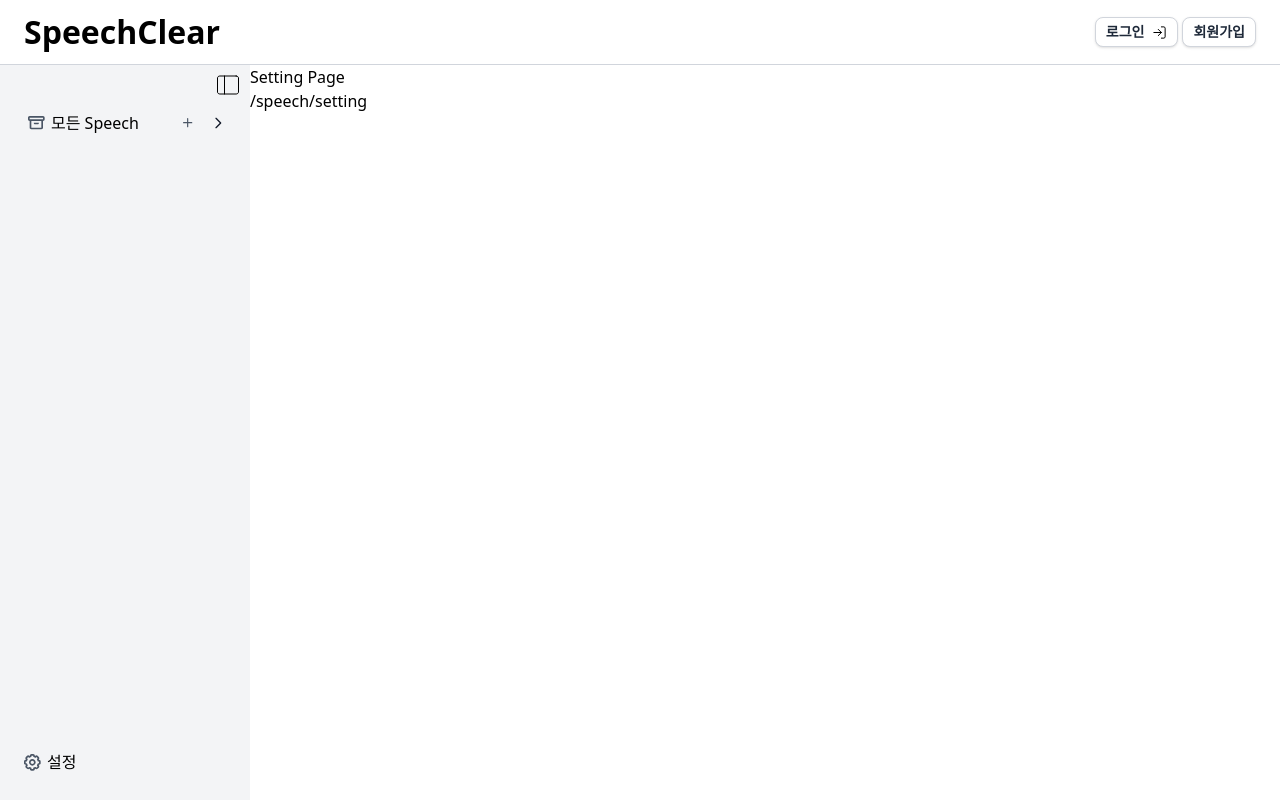
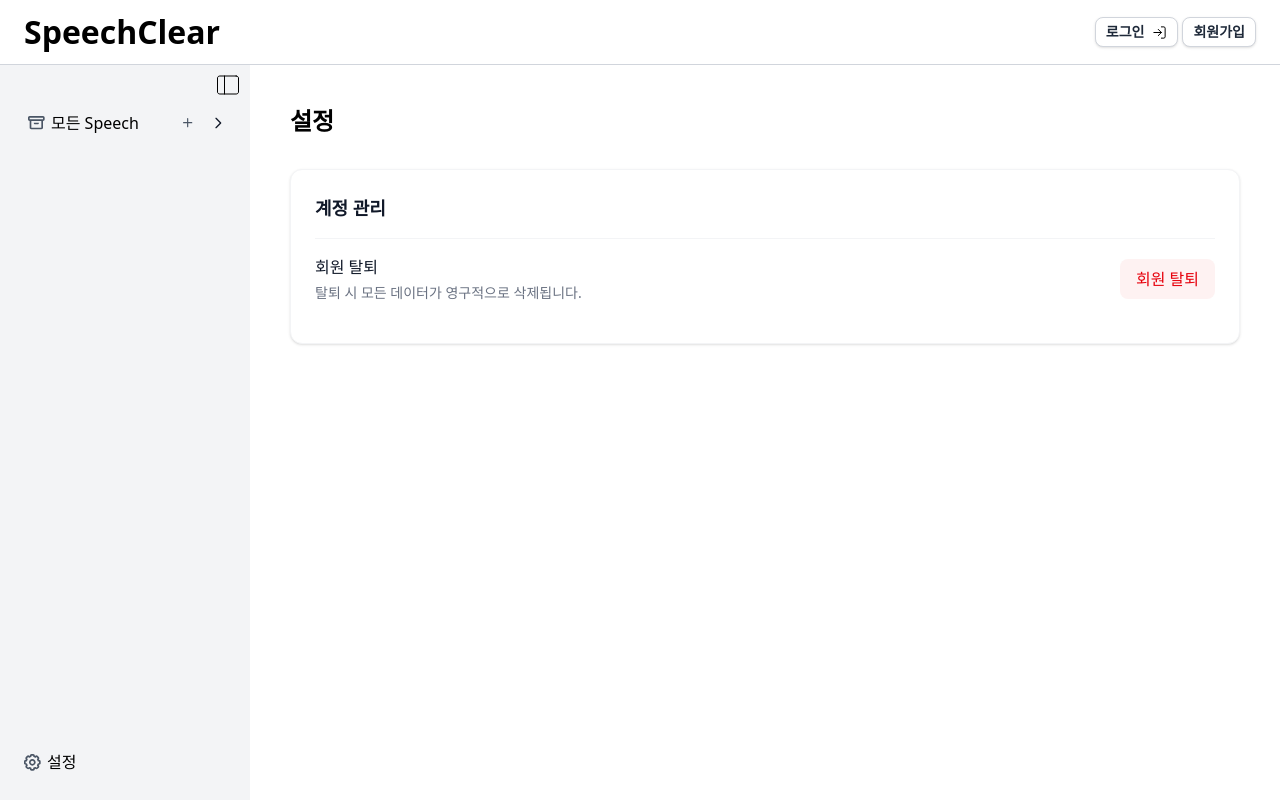
Before and after one commit to Mr-Planner/Speech_Clear-FE, a React (Vite) app: page /setting in a window 1280 px wide. Built offline with nearby package versions, Linux system fonts and the light colour scheme; no server answers.

Commit message:
feat: 회원 탈퇴 페이지 및 탈퇴 기능 연결

```diff
--- a/src/pages/home/HomePage.jsx
+++ b/src/pages/home/HomePage.jsx
@@ -68,7 +68,6 @@ function HomePage() {
         }
     };
 
-    // todo 최신순 / 시간순 / 피드백 개수 순 정렬 예정 (완성도)
     return (
         <main className="flex-1 overflow-y-auto px-16 py-10">
             {isLoading && <p>로딩 중...</p>}
--- a/src/pages/home/SettingPage.jsx
+++ b/src/pages/home/SettingPage.jsx
@@ -1,10 +1,51 @@
+import { useNavigate } from "react-router-dom";
+import { deleteUser } from "../../service/authApi";
+import { useAuthStore } from "../../store/auth/authStore";
+
 const SettingPage = () => {
-  return (
-    <div>
-      <h1>Setting Page</h1>
-      <p>/speech/setting</p>
-    </div>
-  );
+    const navigate = useNavigate();
+    const logout = useAuthStore((state) => state.logout);
+
+    const handleDeleteAccount = async () => {
+        if (!confirm("정말로 탈퇴하시겠습니까?\n\n탈퇴 시 모든 데이터(음성, 분석 기록 등)가 즉시 삭제되며 복구할 수 없습니다.")) {
+            return;
+        }
+
+        try {
+            await deleteUser();
+            alert("회원 탈퇴가 완료되었습니다.");
+            logout(); // 로그아웃 처리 (토큰 삭제 등)
+            navigate("/login"); // 로그인 페이지로 이동
+        } catch (error) {
+            console.error("Account deletion failed:", error);
+            alert("회원 탈퇴에 실패했습니다. 다시 시도해주세요.");
+        }
+    };
+
+    return (
+        <main className="flex-1 p-10">
+            <h1 className="text-2xl font-bold mb-8">설정</h1>
+
+            <div className="bg-white rounded-xl shadow-sm border border-gray-100 p-6">
+                <h2 className="text-lg font-bold text-gray-900 mb-4">계정 관리</h2>
+
+                <div className="flex items-center justify-between py-4 border-t border-gray-100">
+                    <div>
+                        <h3 className="text-base font-medium text-gray-900">회원 탈퇴</h3>
+                        <p className="text-sm text-gray-500 mt-1">
+                            탈퇴 시 모든 데이터가 영구적으로 삭제됩니다.
+                        </p>
+                    </div>
+                    <button
+                        onClick={handleDeleteAccount}
+                        className="px-4 py-2 bg-red-50 text-red-600 hover:bg-red-100 rounded-lg font-medium transition-colors cursor-pointer"
+                    >
+                        회원 탈퇴
+                    </button>
+                </div>
+            </div>
+        </main>
+    );
 };
 
 export default SettingPage;
--- a/src/service/authApi.js
+++ b/src/service/authApi.js
@@ -1,5 +1,6 @@
 // src/services/authApi.js
 import axios from "axios";
+import { useAuthStore } from "../store/auth/authStore";
 
 // 공통 axios 인스턴스
 const api = axios.create({
@@ -96,3 +97,17 @@ export async function checkEmailRequest(email) {
     }
   }
 }
+
+// 회원 탈퇴
+export async function deleteUser() {
+  const accessToken = useAuthStore.getState().accessToken;
+
+  // axios delete는 두 번째 인자가 config
+  const res = await api.delete("/user/me", {
+    headers: {
+      Authorization: `Bearer ${accessToken}`,
+    },
+    withCredentials: true,
+  });
+  return res.data;
+}
```
